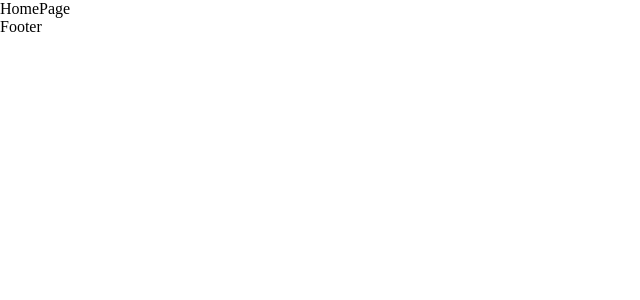
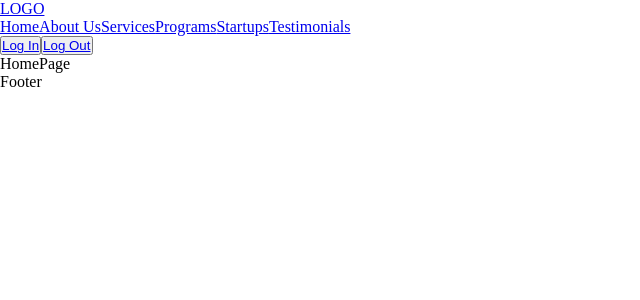
Before and after one commit to penjorkinley/startUp, a React (Vite) app in the folder Frontend/: page / in a window 1280 px wide. Shown: the top 300 px of the page, without its empty margins (0-640 px from the left). Built offline with nearby package versions, Linux system fonts and the light colour scheme.

Commit message:
home routing

```diff
--- a/Frontend/src/App.jsx
+++ b/Frontend/src/App.jsx
@@ -3,6 +3,13 @@ import HomeLayout from "./Layouts/HomeLayout"
 import HomePage from "./pages/HomePage"
 import DashboardLayout from "./Layouts/DashboardLayout"
 import DashboardPage from "./pages/DashboardPage"
+import AboutUs from "./pages/AboutUs"
+import Services from "./pages/Services"
+import Programs from "./pages/Programs"
+import StartUp from "./pages/StartUp"
+import Testmonial from "./pages/Testmonial"
+import Login from "./Auth/Login"
+import Logout from "./Auth/logout"
 
 function App() {
 
@@ -16,6 +23,16 @@ function App() {
             <Route path="dashboard" element={<DashboardLayout />}>
               <Route index element={<DashboardPage />}/>
             </Route>
+            <Route path="user" element={<DashboardLayout />}>
+              <Route index element={<DashboardPage />}/>
+            </Route>
+            <Route path="about" element={<AboutUs />}/>
+            <Route path="service" element={<Services />}/>
+            <Route path="program" element={<Programs />}/>
+            <Route path="startup" element={<StartUp />}/>
+            <Route path="testimonial" element={<Testmonial />}/>
+            <Route path="login" element={<Login />}/>
+            <Route path="logout" element={<Logout />}/>
           </Route>
         </Routes>
       </Router>
--- /dev/null
+++ b/Frontend/src/Auth/Login.jsx
@@ -0,0 +1,8 @@
+
+function Login() {
+  return (
+    <div>Login</div>
+  )
+}
+
+export default Login
--- /dev/null
+++ b/Frontend/src/Auth/Logout.jsx
@@ -0,0 +1,8 @@
+
+function Logout() {
+  return (
+    <div>logout</div>
+  )
+}
+
+export default Logout
--- a/Frontend/src/components/Header.jsx
+++ b/Frontend/src/components/Header.jsx
@@ -3,13 +3,25 @@ import { Link } from "react-router-dom"
 function Header() {
   return (
     <header>
+      <div className="Logo">
+        <Link to='/'>LOGO</Link>
+      </div>
       <nav>
-        <Link to="."></Link>
-        <Link to=""></Link>
-        <Link to=""></Link>
-        <Link to=""></Link>
-        <Link to=""></Link>
+        <Link to=".">Home</Link>
+        <Link to="/about">About Us</Link>
+        <Link to="/service">Services</Link>
+        <Link to="/program">Programs</Link>
+        <Link to="/startup">Startups</Link>
+        <Link to="/testimonial">Testimonials</Link>
       </nav>
+      <div className="Register">
+        <button>
+          <Link to="/login">Log In</Link>
+        </button>
+        <button>
+          <Link to="/logout">Log Out</Link>
+        </button>
+      </div>
     </header>
   )
 }
--- /dev/null
+++ b/Frontend/src/pages/AboutUs.jsx
@@ -0,0 +1,8 @@
+
+function AboutUs() {
+  return (
+    <div>AboutUs</div>
+  )
+}
+
+export default AboutUs
--- /dev/null
+++ b/Frontend/src/pages/Programs.jsx
@@ -0,0 +1,8 @@
+
+function Programs() {
+  return (
+    <div>Programs</div>
+  )
+}
+
+export default Programs
--- /dev/null
+++ b/Frontend/src/pages/Services.jsx
@@ -0,0 +1,8 @@
+
+function Services() {
+  return (
+    <div>Services</div>
+  )
+}
+
+export default Services
--- /dev/null
+++ b/Frontend/src/pages/StartUp.jsx
@@ -0,0 +1,8 @@
+
+function StartUp() {
+  return (
+    <div>StartUp</div>
+  )
+}
+
+export default StartUp
--- /dev/null
+++ b/Frontend/src/pages/Testmonial.jsx
@@ -0,0 +1,8 @@
+
+function Testmonial() {
+  return (
+    <div>Testmonial</div>
+  )
+}
+
+export default Testmonial
```
Also changed, not shown: Frontend/src/Context/StartContext.jsx (added, +15 -0 lines).
